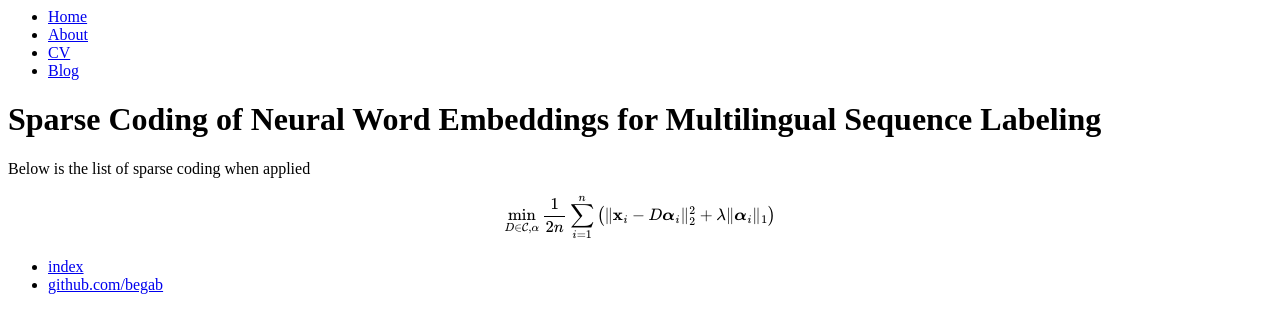
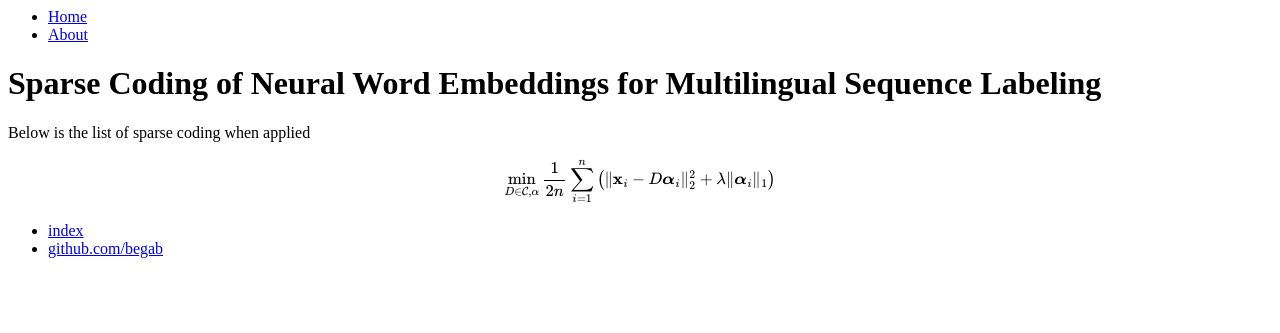
Before and after one commit to begab/begab.github.io, a Jekyll site: the page built from index.html, in a window 1280 px wide. Shown: the top 333 px of the page. Built offline with Jekyll 4.4.1, drawn with Linux system fonts in a browser that asks for light colours; formulas are drawn with MathJax 3.

Commit message:
updates the page frame

```diff
--- a/_layouts/default.html
+++ b/_layouts/default.html
@@ -24,9 +24,7 @@
         <nav>
             <ul>
                 <li><a href="/">Home</a></li>
-                <li><a href="/about">About</a></li>
-                <li><a href="/cv">CV</a></li>
-                <li><a href="/blog">Blog</a></li>
+                <li><a href="http://www.inf.u-szeged.hu/~berendg">About</a></li>
             </ul>
         </nav>
         <div class="container">
```
